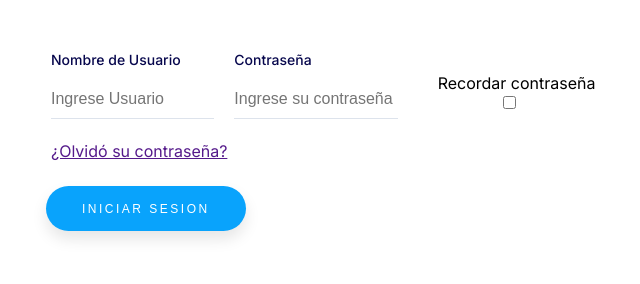
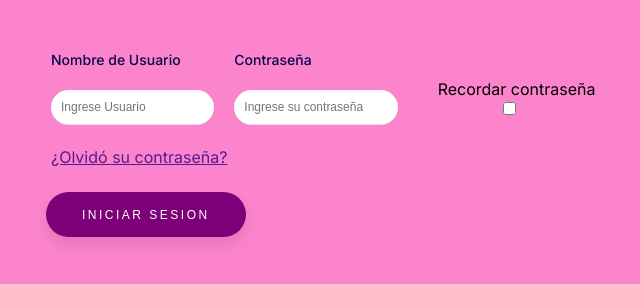
Before and after one commit to barrionuevoJ/CoffeAndBooks_sprint_2, a website: page views/login.html in a window 1280 px wide. Shown: the whole page, without its empty margins (314-954 px from the left). Drawn offline with Linux system fonts and the light colour scheme; files that its build step writes are made by us from their sources.

Commit message:
agregando color login

```diff
--- a/public/css/styles-login.css
+++ b/public/css/styles-login.css
@@ -8,6 +8,10 @@
             body {
               font-family: "Inter", sans-serif;
 
+            }
+            html{
+              height:100%;
+              background-color: #FC84CC;
             }
             .box-formulario {
               display: flex;
@@ -20,7 +24,7 @@
               margin: 0 auto;
               max-width: 550px;
               width: 100%;
-              background: rgb(255, 255, 255);
+              background: rgba(255, 255, 255, 0);
             }
 
             .Formulario {
@@ -37,14 +41,15 @@
 
             .inputs {
               width: 100%;
-              padding-bottom: 10px;
+              padding: 10px;
               border: none;
               border-bottom: 1px solid #DDE3EC;
               font-weight: 500;
-              font-size: 16px;
+              font-size: 12px;
               color: #07074D;
               outline: none;
               resize: none;
+              border-radius: 18px;
             }
             .Formulario::placeholder {
               color: #536387;
@@ -73,7 +78,8 @@
               letter-spacing: 2.5px;
               font-weight: 500;
               color: #fff;
-              background-color: rgb(9, 163, 252);
+             /*background-color: rgb(9, 163, 252);*/
+              background-color:#7D0078;
               border: none;
               border-radius: 45px;
               box-shadow: 0px 8px 15px rgba(0, 0, 0, 0.1);
@@ -98,3 +104,9 @@
               justify-items: right;
               margin: 0px 0px 10px 65px;
             }
+
+            main{
+              justify-content: center;
+              align-items: center;
+              flex-direction: column;
+            }
```
